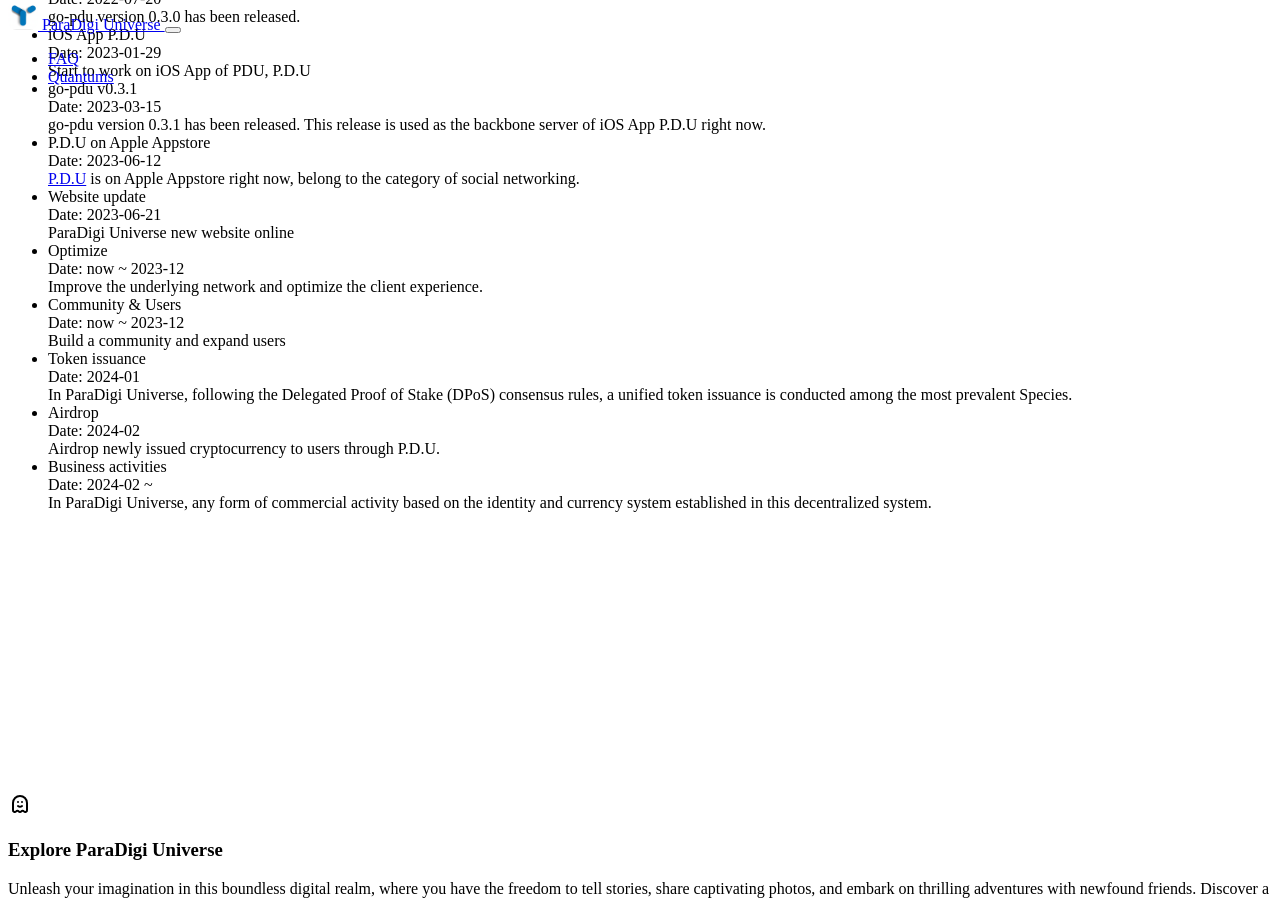
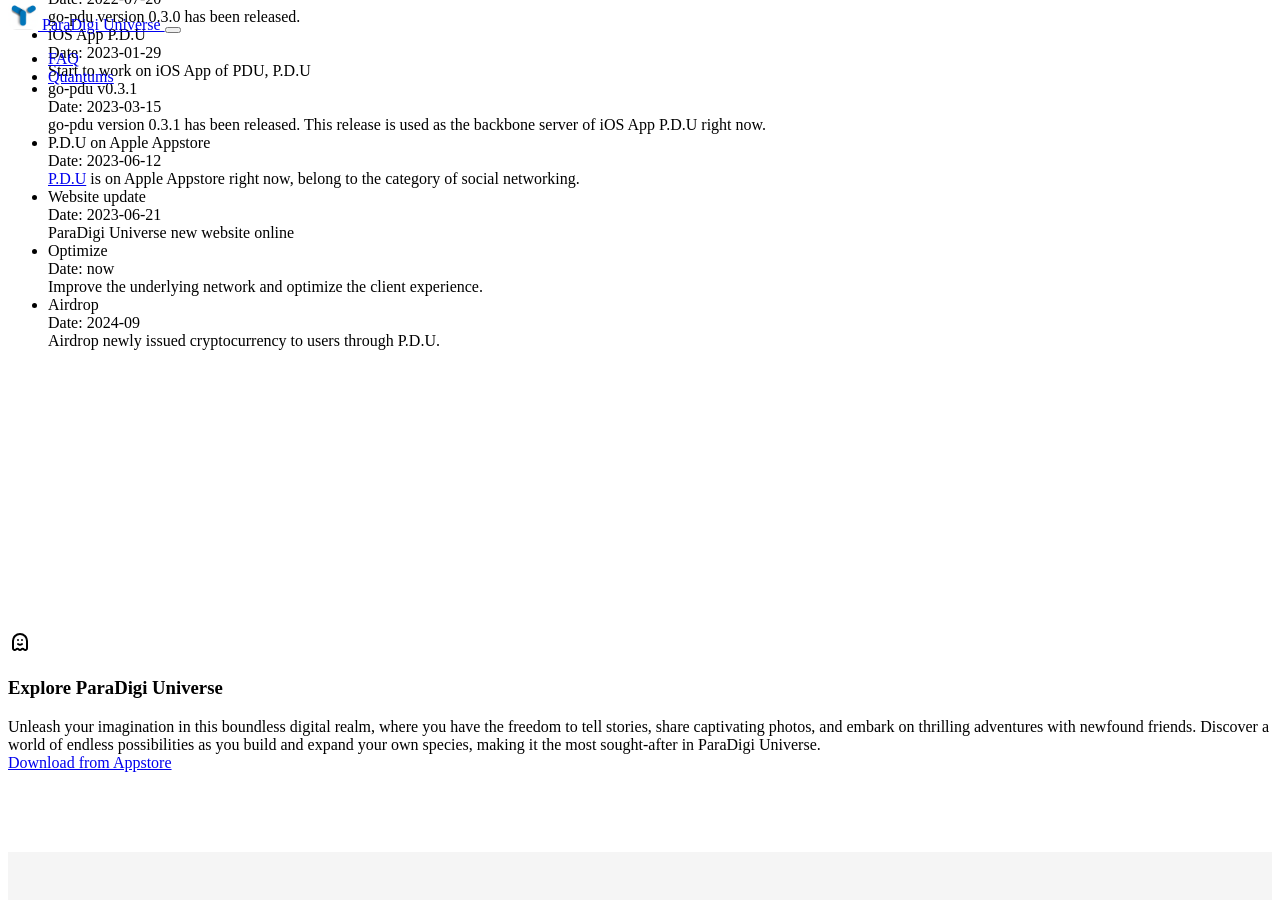
Before and after one commit to pdupub/pdu.pub, a Jekyll site: the page built from index.md, in a window 1280 px wide and 900 px high, scrolled down 5714 px. Built offline with Jekyll 4.4.1, drawn with Linux system fonts in a browser that asks for light colours; grey boxes are pictures that could not be loaded.

Commit message:
refactor milestone

```diff
--- a/_data/home.yml
+++ b/_data/home.yml
@@ -64,32 +64,18 @@
   - title: Website update
     date: 2023-06-21
     description: ParaDigi Universe new website online
+    current: false
+
+  - title: Optimize
+    date: now
+    description: Improve the underlying network and optimize the client experience.
     current: true
 
-  - title: Optimize
-    date: now ~ 2023-12
-    description: Improve the underlying network and optimize the client experience.
-    current: false
-
-  - title: Community & Users
-    date: now ~ 2023-12
-    description: Build a community and expand users
-    current: false
-
-  - title: Token issuance
-    date: 2024-01
-    description: In ParaDigi Universe, following the Delegated Proof of Stake (DPoS) consensus rules, a unified token issuance is conducted among the most prevalent Species.
-    current: false
-
   - title: Airdrop
-    date: 2024-02
+    date: 2024-09
     description: Airdrop newly issued cryptocurrency to users through P.D.U.
     current: false
 
-  - title: Business activities
-    date: 2024-02 ~
-    description: In ParaDigi Universe, any form of commercial activity based on the identity and currency system established in this decentralized system.
-    current: false
 
 
 display_title: Embracing Our Uniqueness
```
